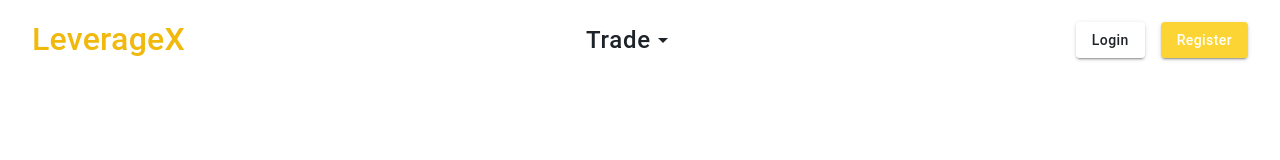
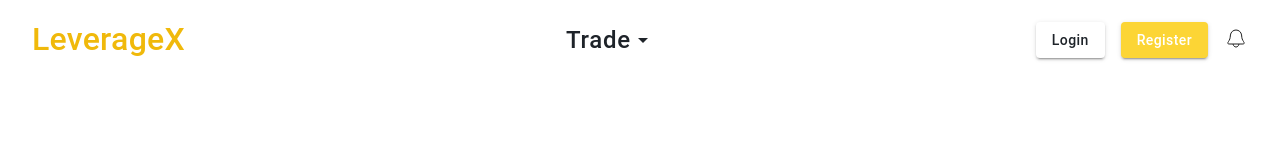
Before and after one commit to DanishKhan25/leveragex, a React (Vite) app: page / in a window 1280 px wide. Shown: the top 160 px of the page. Built offline with nearby package versions, Linux system fonts and the light colour scheme.

Commit message:
added notification

```diff
--- a/package.json
+++ b/package.json
@@ -12,6 +12,7 @@
   "dependencies": {
     "@emotion/react": "^11.11.1",
     "@emotion/styled": "^11.11.0",
+    "@mui/icons-material": "^5.11.16",
     "@mui/material": "^5.13.6",
     "@reduxjs/toolkit": "^1.9.5",
     "react": "^18.2.0",
--- /dev/null
+++ b/src/assets/svg-icons/NotificationBellIcon.jsx
@@ -0,0 +1,25 @@
+import React from "react";
+
+const NotificationBellIcon = () => {
+  return (
+    <svg
+      width="24"
+      height="24"
+      viewBox="0 0 24 24"
+      fill="none"
+      xmlns="http://www.w3.org/2000/svg"
+    >
+      <path
+        d="M6.44784 8.96942C6.76219 6.14032 9.15349 4 12 4V4C14.8465 4 17.2378 6.14032 17.5522 8.96942L17.804 11.2356C17.8072 11.2645 17.8088 11.279 17.8104 11.2933C17.9394 12.4169 18.3051 13.5005 18.8836 14.4725C18.8909 14.4849 18.8984 14.4973 18.9133 14.5222L19.4914 15.4856C20.0159 16.3599 20.2782 16.797 20.2216 17.1559C20.1839 17.3946 20.061 17.6117 19.8757 17.7668C19.5971 18 19.0873 18 18.0678 18H5.93223C4.91268 18 4.40291 18 4.12434 17.7668C3.93897 17.6117 3.81609 17.3946 3.77841 17.1559C3.72179 16.797 3.98407 16.3599 4.50862 15.4856L5.08665 14.5222C5.10161 14.4973 5.10909 14.4849 5.11644 14.4725C5.69488 13.5005 6.06064 12.4169 6.18959 11.2933C6.19123 11.279 6.19283 11.2645 6.19604 11.2356L6.44784 8.96942Z"
+        stroke="#222222"
+      />
+      <path
+        d="M9.10222 18.4059C9.27315 19.1501 9.64978 19.8077 10.1737 20.2767C10.6976 20.7458 11.3396 21 12 21C12.6604 21 13.3024 20.7458 13.8263 20.2767C14.3502 19.8077 14.7269 19.1501 14.8978 18.4059"
+        stroke="#222222"
+        stroke-linecap="round"
+      />
+    </svg>
+  );
+};
+
+export default NotificationBellIcon;
--- a/src/components/header/Header.jsx
+++ b/src/components/header/Header.jsx
@@ -8,6 +8,7 @@ import {
   MenuItem,
 } from "@mui/material";
 import ArrowDropDownIcon from "@mui/icons-material/ArrowDropDown";
+import NotificationBellIcon from "../../assets/svg-icons/NotificationBellIcon";
 
 const Header = () => {
   const [anchorEl, setAnchorEl] = useState(null);
@@ -61,7 +62,7 @@ const Header = () => {
             </MenuItem>
           </Menu>
         </div>
-        <div>
+        <div style={{ display: "flex", alignItems: "center" }}>
           <Button
             variant="contained"
             sx={{
@@ -83,6 +84,9 @@ const Header = () => {
           >
             Register
           </Button>
+          <span style={{ marginLeft: "1rem" }}>
+            <NotificationBellIcon />
+          </span>
         </div>
       </Toolbar>
     </AppBar>
```
Also changed, not shown: 1 other file (tests, documents, lock files or other folders).
